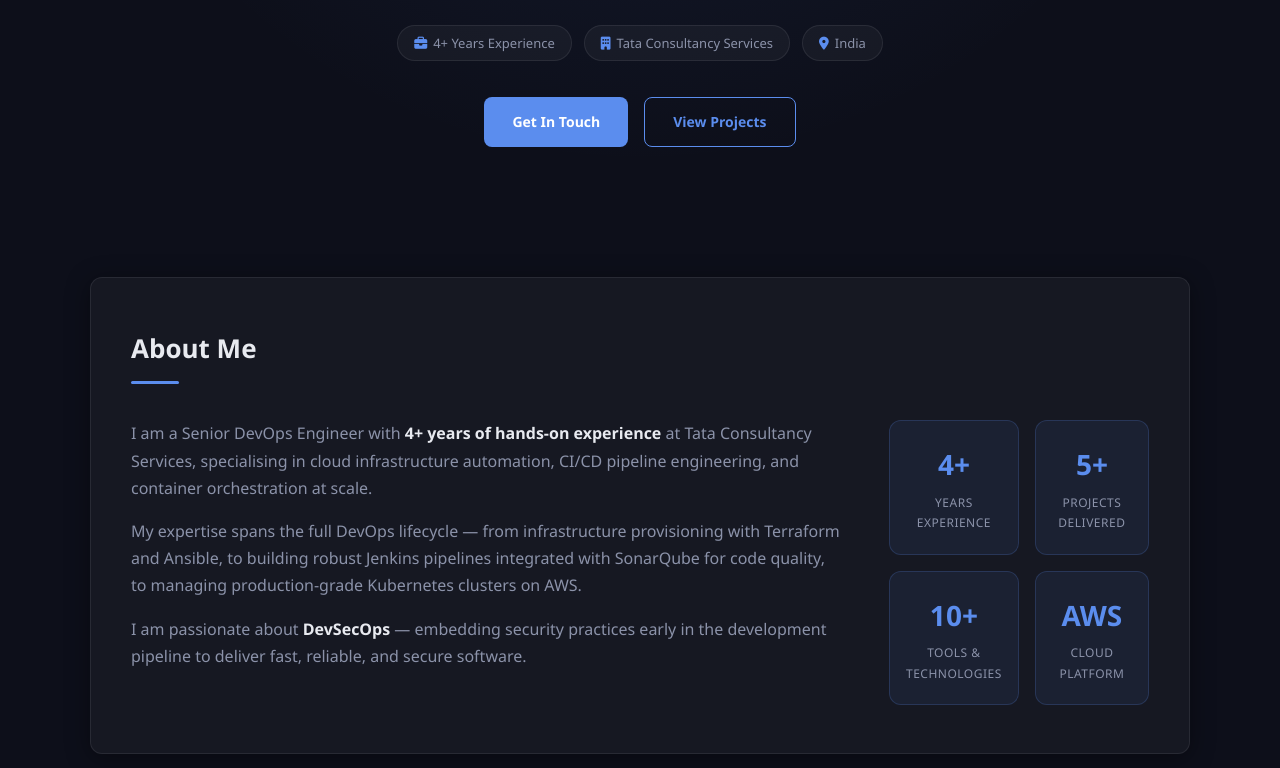
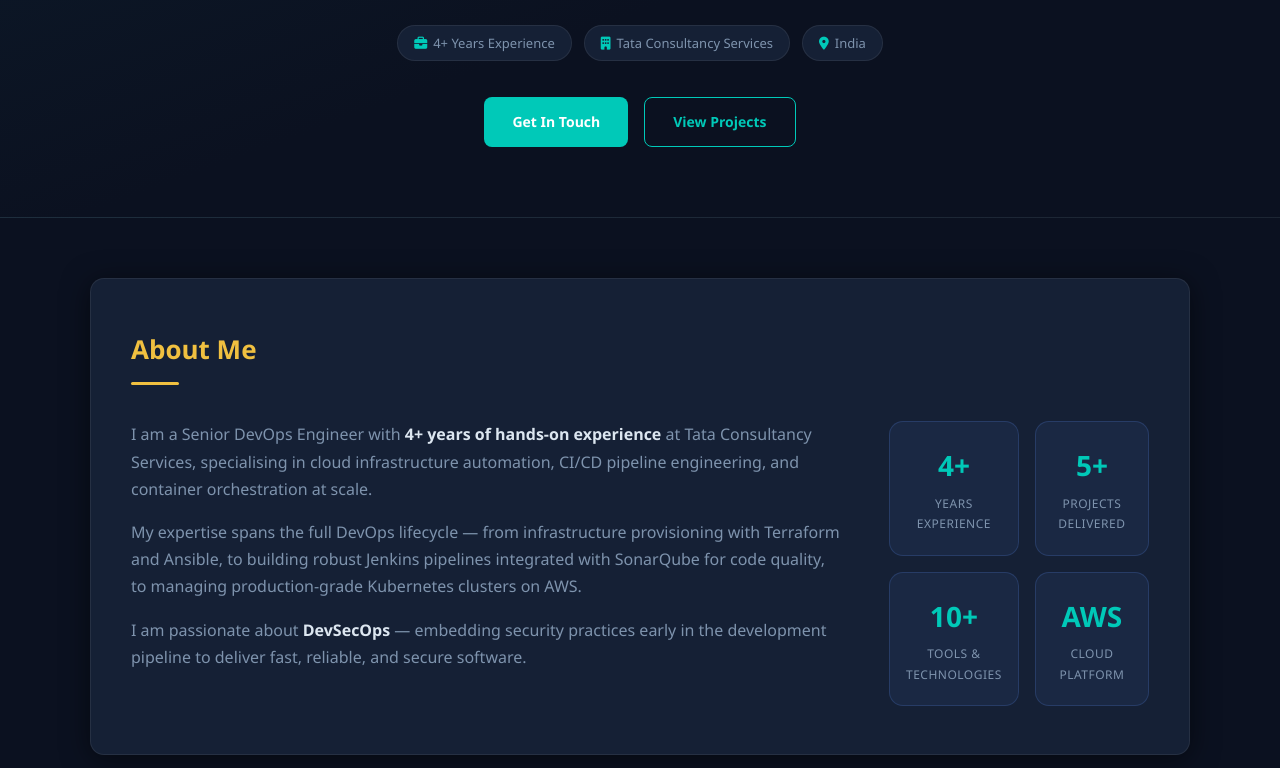
Before and after one commit to juhisinha422/Portfolio_website, a plain HTML site: page index.html in a window 1280 px wide. Shown: the part 477-1245 px from the top of the page. Drawn offline with Linux system fonts and the light colour scheme.

Commit message:
Update style.css

```diff
--- a/style.css
+++ b/style.css
@@ -4,18 +4,20 @@
 *, *::before, *::after { box-sizing: border-box; margin: 0; padding: 0; }
 
 :root {
-  --bg-dark:      #0d0f1a;
-  --bg-card:      rgba(255,255,255,0.04);
-  --bg-card-hover:rgba(255,255,255,0.08);
-  --accent:       #5b8dee;       /* calm professional blue */
-  --accent-soft:  #3a6bd4;
-  --accent-glow:  rgba(91,141,238,0.25);
-  --text-primary: #e8eaf0;
-  --text-muted:   #8b92a9;
-  --border:       rgba(255,255,255,0.08);
+  --bg-dark:      #0b1120;       /* deep navy - matches image body */
+  --bg-hero:      #0d1e2e;       /* slightly teal-navy for hero strip */
+  --bg-card:      #152035;       /* card surface - lighter navy */
+  --bg-card-hover:#1a2a42;
+  --accent:       #00c9b8;       /* teal cyan - matches image headings */
+  --accent-soft:  #00a89a;
+  --accent-glow:  rgba(0,201,184,0.18);
+  --heading-gold: #f0c040;       /* yellow-gold for section titles */
+  --text-primary: #dce6f0;
+  --text-muted:   #7e93ad;
+  --border:       rgba(255,255,255,0.07);
   --success:      #4caf8a;
-  --radius:       12px;
-  --shadow:       0 4px 24px rgba(0,0,0,0.4);
+  --radius:       14px;
+  --shadow:       0 4px 28px rgba(0,0,0,0.5);
 }
 
 html { scroll-behavior: smooth; }
@@ -78,7 +80,8 @@ body {
 .hero {
   text-align: center;
   padding: 90px 24px 70px;
-  background: radial-gradient(ellipse at 50% 0%, rgba(91,141,238,0.12) 0%, transparent 65%);
+  background: linear-gradient(160deg, #0d1e2e 0%, #0b1120 60%);
+  border-bottom: 1px solid var(--border);
 }
 
 .hero-img {
@@ -192,7 +195,7 @@ body {
 .section-title {
   font-size: 26px;
   font-weight: 700;
-  color: var(--text-primary);
+  color: var(--heading-gold);   /* gold headings like the image */
   margin-bottom: 36px;
   position: relative;
   padding-bottom: 14px;
@@ -203,7 +206,7 @@ body {
   position: absolute;
   left: 0; bottom: 0;
   width: 48px; height: 3px;
-  background: var(--accent);
+  background: var(--heading-gold);
   border-radius: 2px;
 }
 
```
